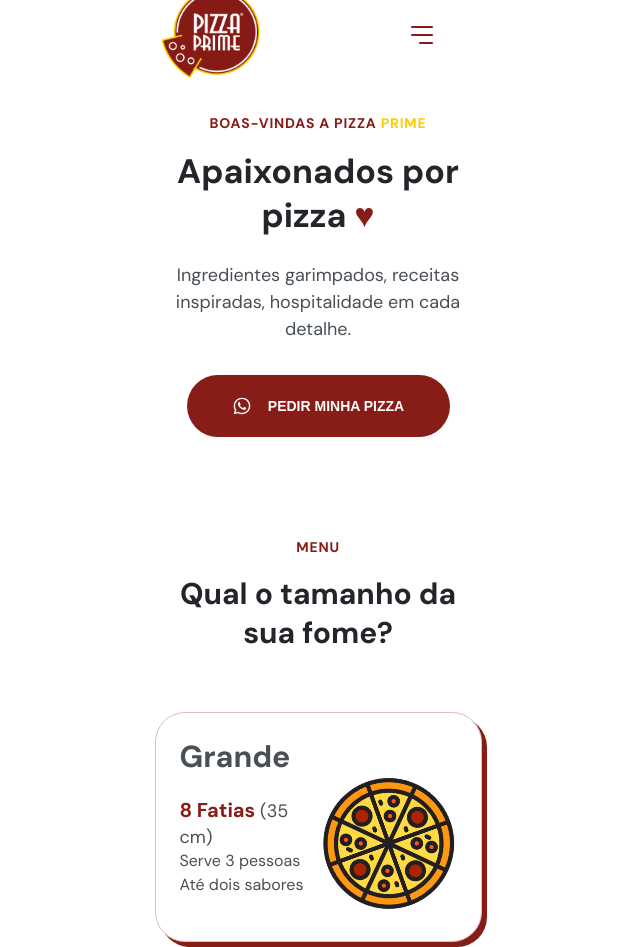
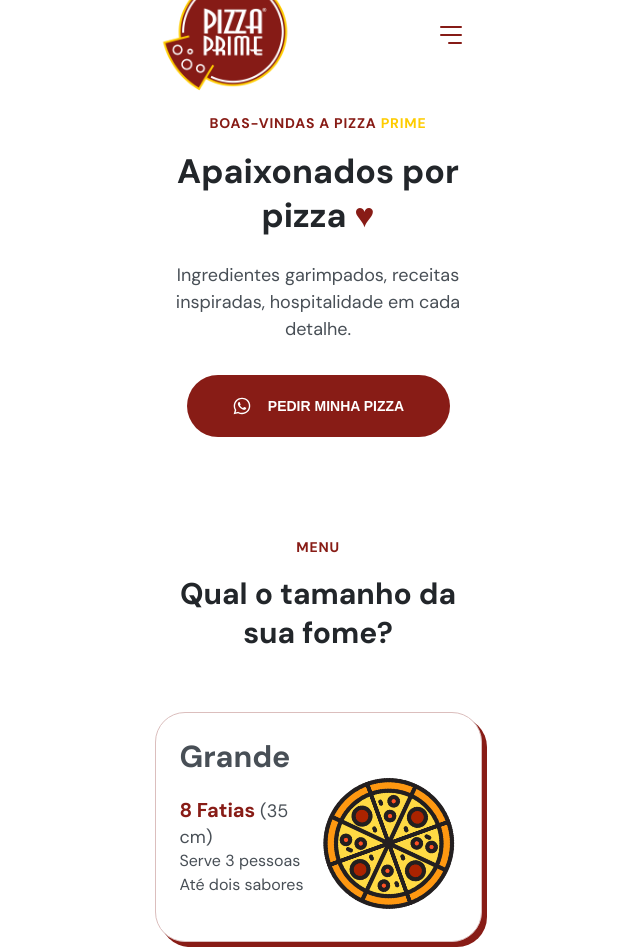
Before and after one commit to RanulfoMNeto/pizza-prime, a plain HTML site: page index.html in a window 1280 px wide. Shown: the top 947 px of the page, without its empty margins (322-962 px from the left). Drawn offline with nearby package versions, Linux system fonts and the light colour scheme.

Commit message:
Ajustando tamanho da logo na nav

```diff
--- a/style.css
+++ b/style.css
@@ -113,6 +113,10 @@ nav .wrapper {
   display: flex;
   align-items: center;
   justify-content: space-between;
+}
+
+a.logo img {
+  max-width: 14rem;
 }
 
 nav.scroll {
```
